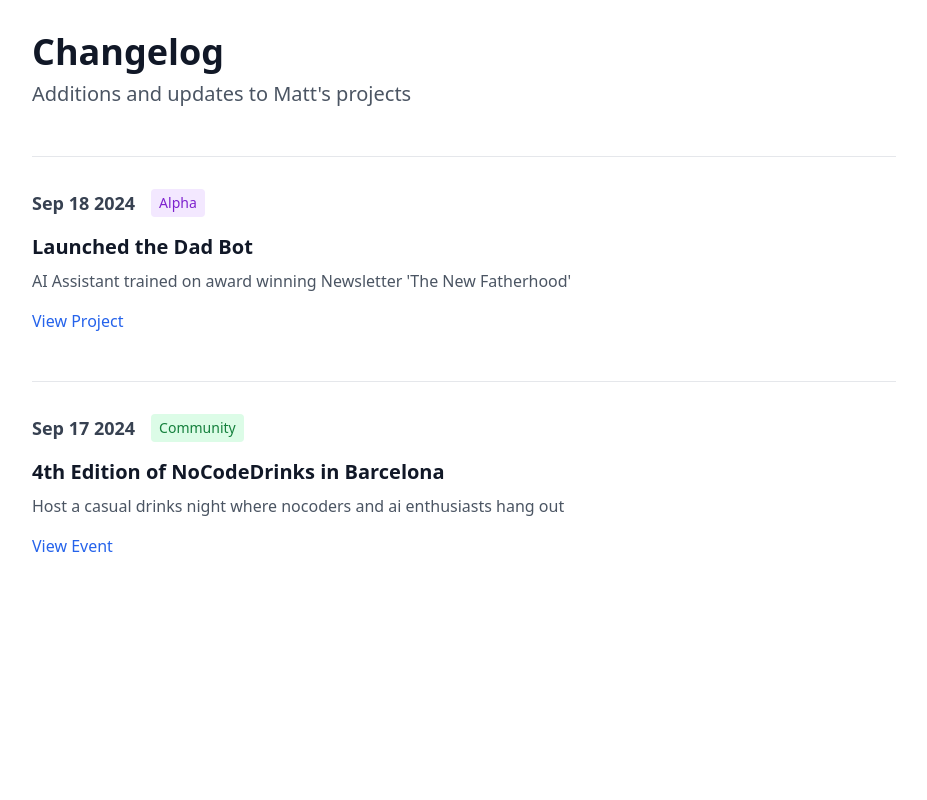
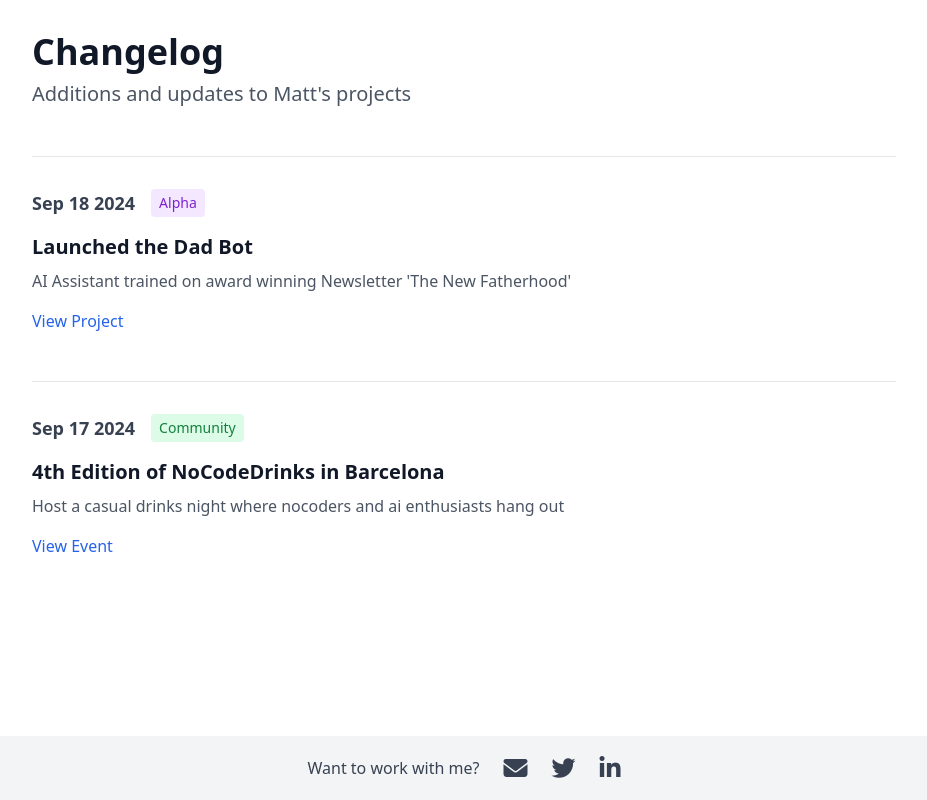
Before and after one commit to mattdotroberts/mattdotroberts.github.io, a plain HTML site: page index.html in a window 1280 px wide. Shown: the whole page, without its empty margins (176-1103 px from the left). Drawn offline with nearby package versions, Linux system fonts and the light colour scheme.

Commit message:
Add files via upload

```diff
--- a/index.html
+++ b/index.html
@@ -5,6 +5,7 @@
     <meta name="viewport" content="width=device-width, initial-scale=1.0">
     <title>Matt Dot Roberts - What I've Shipped</title>
     <script src="https://cdn.tailwindcss.com"></script>
+    <link rel="stylesheet" href="https://cdnjs.cloudflare.com/ajax/libs/font-awesome/6.4.0/css/all.min.css">
 </head>
 <body class="bg-white font-sans">
     <div class="container mx-auto px-4 py-8 max-w-4xl">
@@ -35,8 +36,22 @@
                 <p class="text-gray-600 mb-4">Host a casual drinks night where nocoders and ai enthusiasts hang out</p>
                 <a href="https://x.com/mattdotroberts/status/1836154017535189141" class="text-blue-600 hover:text-blue-800 font-medium">View Event</a>
             </div>
-
         </div>
     </div>
+    <!-- New sticky footer -->
+    <footer class="fixed bottom-0 left-0 right-0 bg-gray-100 shadow-md py-4">
+        <div class="container mx-auto px-4 flex justify-center items-center space-x-6">
+            <span class="text-gray-700 font-medium">Want to work with me?</span>
+            <a href="mailto:matt.roberts88@gmail.com" class="text-gray-700 hover:text-gray-900">
+                <i class="fas fa-envelope text-2xl"></i>
+            </a>
+            <a href="https://x.com/mattdotroberts" target="_blank" rel="noopener noreferrer" class="text-gray-700 hover:text-gray-900">
+                <i class="fab fa-twitter text-2xl"></i>
+            </a>
+            <a href="https://www.linkedin.com/in/mattjroberts/" target="_blank" rel="noopener noreferrer" class="text-gray-700 hover:text-gray-900">
+                <i class="fab fa-linkedin-in text-2xl"></i>
+            </a>
+        </div>
+    </footer>
 </body>
 </html>
```
Also changed, not shown: changelog.json (added, +16 -0 lines).
